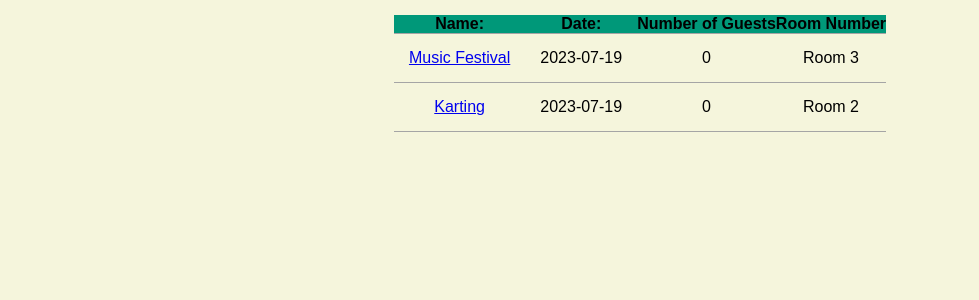
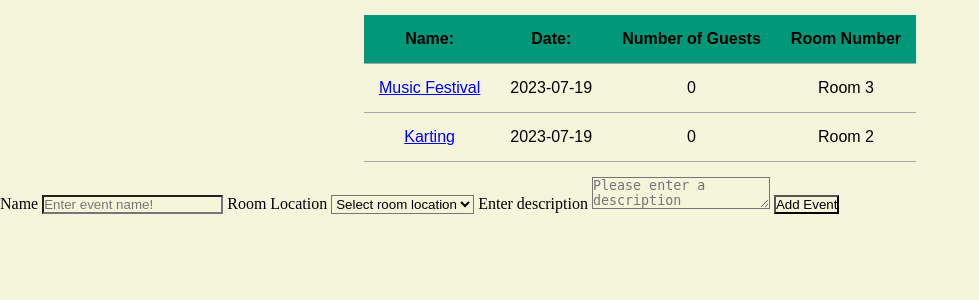
Before and after one commit to lewis-ferguson/flask_template_lab, a Flask app: page /events in a window 1280 px wide. Shown: the part 27-327 px from the top of the page, without its empty margins (0-979 px from the left). Run offline with Flask 3, Linux system fonts and the light colour scheme.

Commit message:
added input to add events to the table

```diff
--- a/controllers/events_controller.py
+++ b/controllers/events_controller.py
@@ -1,5 +1,5 @@
 from flask import render_template, Blueprint, request
-from models.events_list import events
+from models.events_list import events, add_new_event
 from models.event import Event
 from datetime import date
 
@@ -8,3 +8,13 @@ events_blueprint = Blueprint("events", __name__)
 @events_blueprint.route('/events')
 def index():
     return render_template('index.jinja', title ='Events List', events= events)
+
+
+@events_blueprint.route('/events', methods =["POST"])
+def add_event():
+    event_name = request.form['name']
+    event_room_location = request.form['room_location']
+    event_description = request.form['description']
+    new_event = Event(event_name, event_room_location, event_description)
+    add_new_event(new_event)
+    return render_template('index.jinja', title='Events List', events = events)
--- a/models/events_list.py
+++ b/models/events_list.py
@@ -4,3 +4,6 @@ event1 =Event("Music Festival", "Room 3", "Ed-Sheeran Live music")
 event2 = Event("Karting", "Room 2", "Petrol Go-karts")
 
 events = [event1, event2]
+
+def add_new_event(event):
+    events.append(event)
--- a/static/style.css
+++ b/static/style.css
@@ -36,6 +36,7 @@ h3 {
 
 .table th {
     background-color: #009879;
+    padding: 15px;
 }
 
 .table tr, .table td {
--- a/templates/index.jinja
+++ b/templates/index.jinja
@@ -32,5 +32,24 @@
     {% endfor %}
     </table>
 
+    <form action="/events" method ="post">
+<label for="name">Name</label>
+<input type="text" name="name" id = "name" placeholder="Enter event name!">
+<label for="room_location">Room Location</label>
+<select for="room" name ="room_location" id = "room_location">
+<option disabled selected>Select room location</option>
+<option name="room" value="1">1</option>
+<option name="room" value="2">2</option>
+<option name="room" value="3">3</option>
+<option name="room" value="4">4</option>
+</select>
+<label for="description">Enter description</label>
+<textarea name="description" id="description" placeholder="Please enter a description"></textarea>
+<input type="submit" value="Add Event">
+</form>
+
+
+
+
 </body>
 </html>
```
Also changed, not shown: templates/add.jinja (added, +27 -0 lines).
